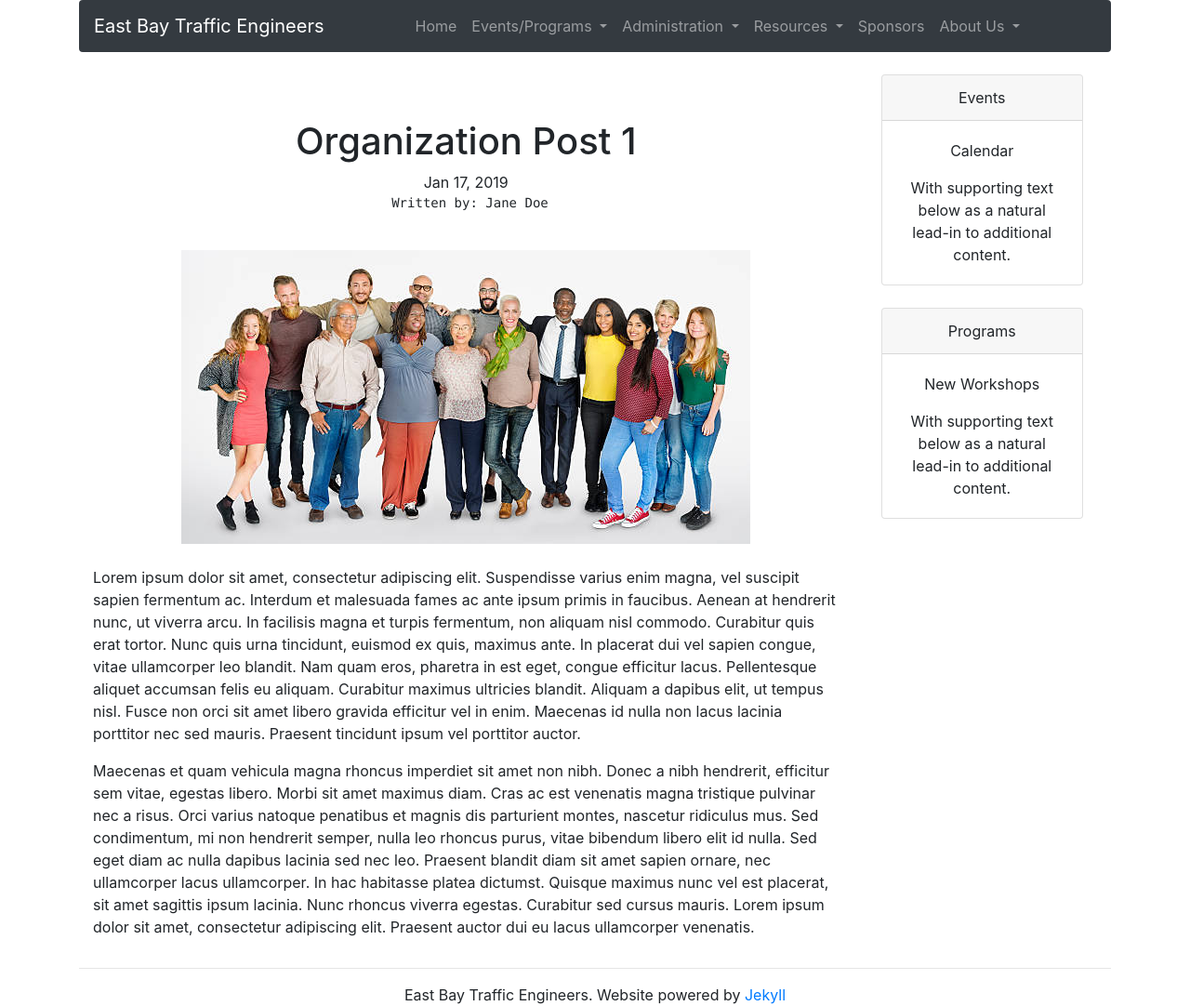
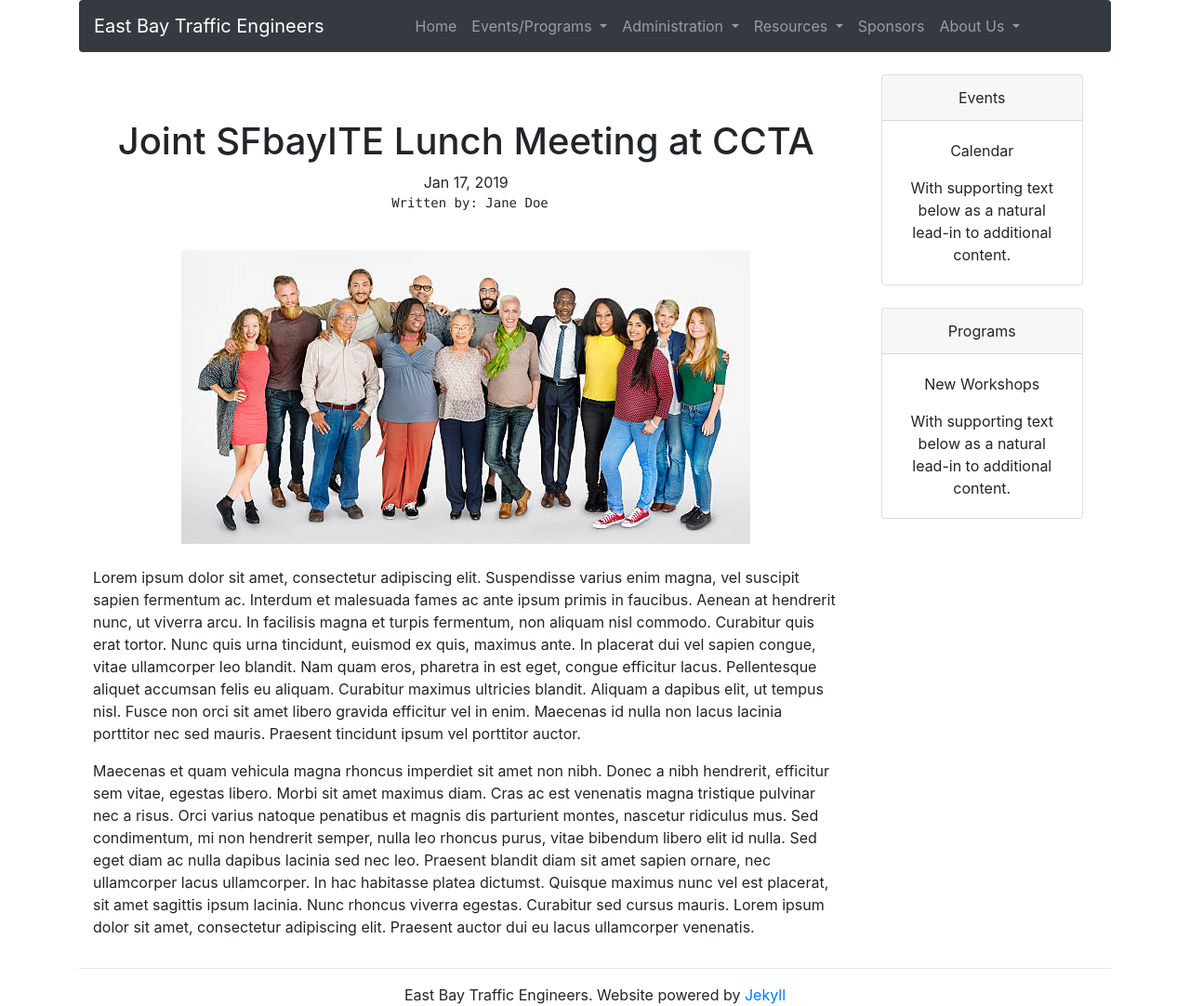
Before and after one commit to redmond2742/SmallOrganizationWebsite, a Jekyll site: the page built from _posts/2019-01-17-first-post.md, in a window 1280 px wide. Shown: the whole page at 93% size. Built offline with Jekyll 4.4.1, drawn with Linux system fonts in a browser that asks for light colours; nearby versions of some CDN libraries.

Commit message:
Updated title

```diff
--- a/_posts/2019-01-17-first-post.md
+++ b/_posts/2019-01-17-first-post.md
@@ -1,6 +1,6 @@
 ---
 layout: post
-title:  "Organization Post 1"
+title:  "Joint SFbayITE Lunch Meeting at CCTA"
 datetag: "January 1st 2019"
 author: Jane Doe
 excerpt: "Maecenas et quam vehicula magna rhoncus imperdiet sit amet non nibh. Donec a nibh hendrerit, efficitur sem vitae, egestas libero. Morbi sit amet maximus diam. Cras ac est venenatis magna tristique pulvinar nec a risus."
```
